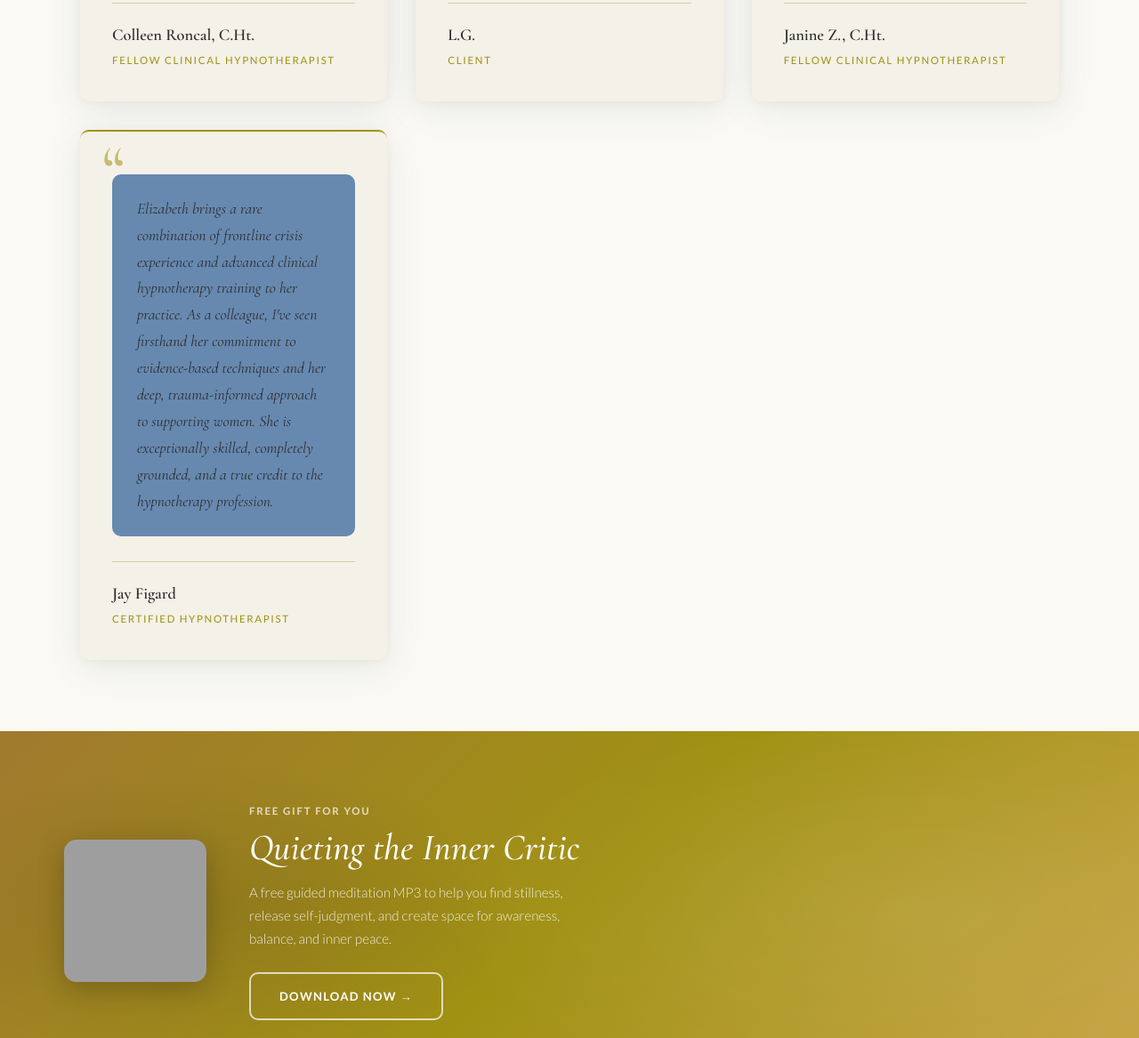
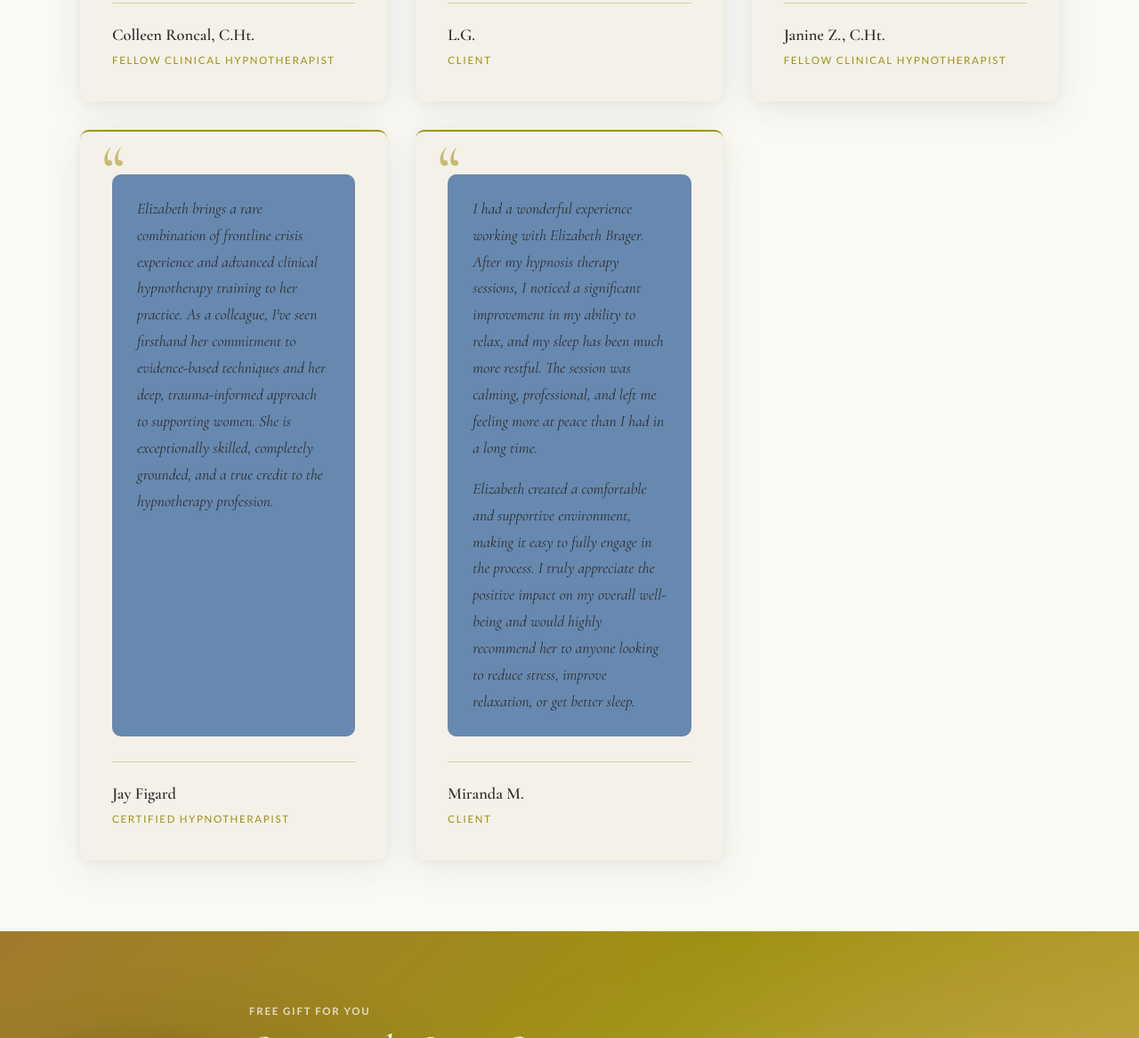
Before and after one commit to chennessee/EABHypnosis, a website: page index.html in a window 1280 px wide. Shown: the part 4683-5850 px from the top of the page at 89% size. Drawn offline with nearby package versions, Linux system fonts and the light colour scheme; grey boxes are pictures that could not be loaded.

Commit message:
Add Miranda M. client testimonial

```diff
--- a/index.html
+++ b/index.html
@@ -261,6 +261,18 @@
             </figcaption>
           </figure>
 
+          <figure class="testimonial-card">
+            <span class="testimonial-quote-mark" aria-hidden="true">&ldquo;</span>
+            <blockquote class="testimonial-body">
+              <p>I had a wonderful experience working with Elizabeth Brager. After my hypnosis therapy sessions, I noticed a significant improvement in my ability to relax, and my sleep has been much more restful. The session was calming, professional, and left me feeling more at peace than I had in a long time.</p>
+              <p>Elizabeth created a comfortable and supportive environment, making it easy to fully engage in the process. I truly appreciate the positive impact on my overall well-being and would highly recommend her to anyone looking to reduce stress, improve relaxation, or get better sleep.</p>
+            </blockquote>
+            <figcaption class="testimonial-cite">
+              <span class="testimonial-name">Miranda M.</span>
+              <span class="testimonial-role">Client</span>
+            </figcaption>
+          </figure>
+
         </div>
       </div>
     </section>
```
